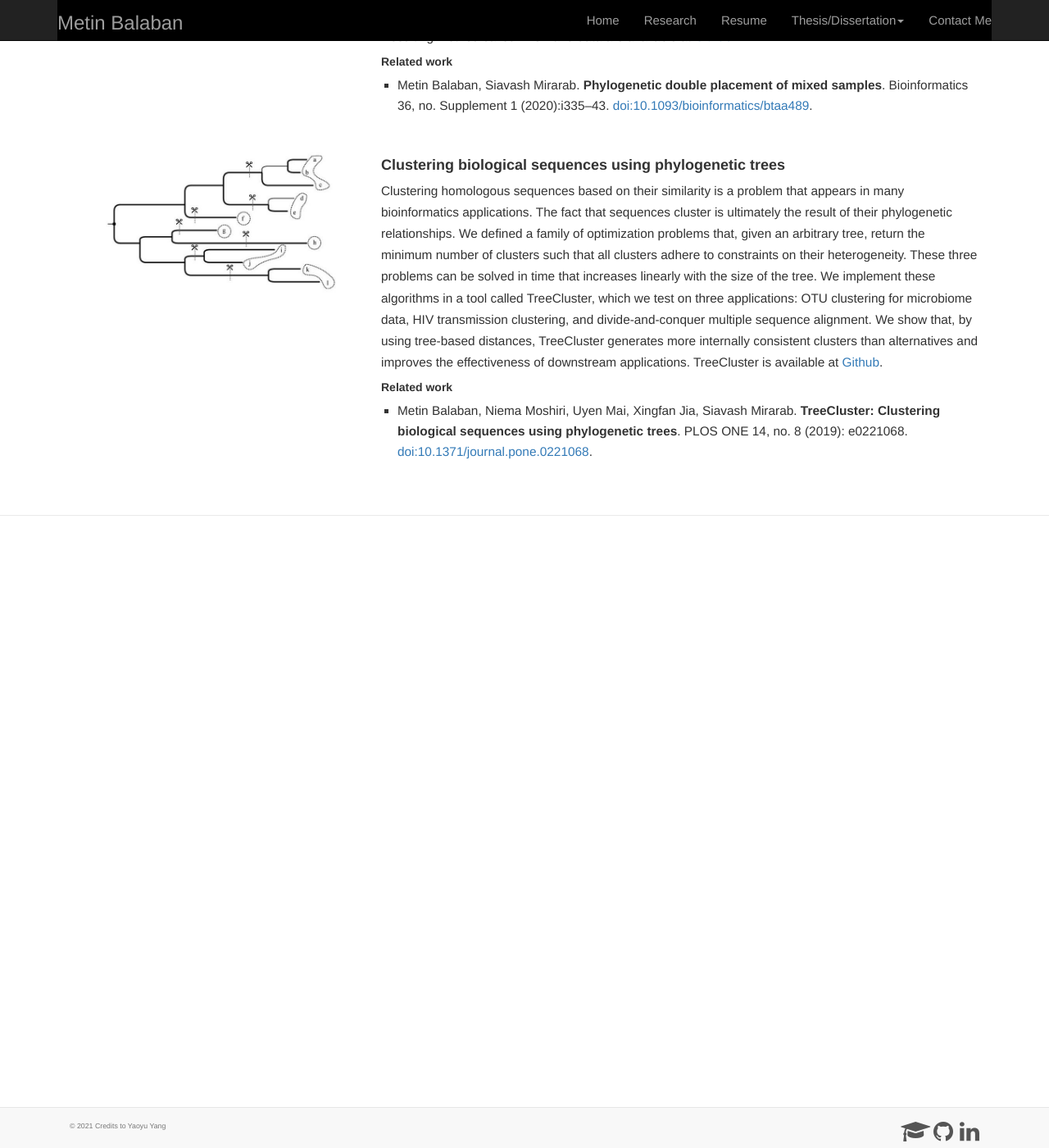
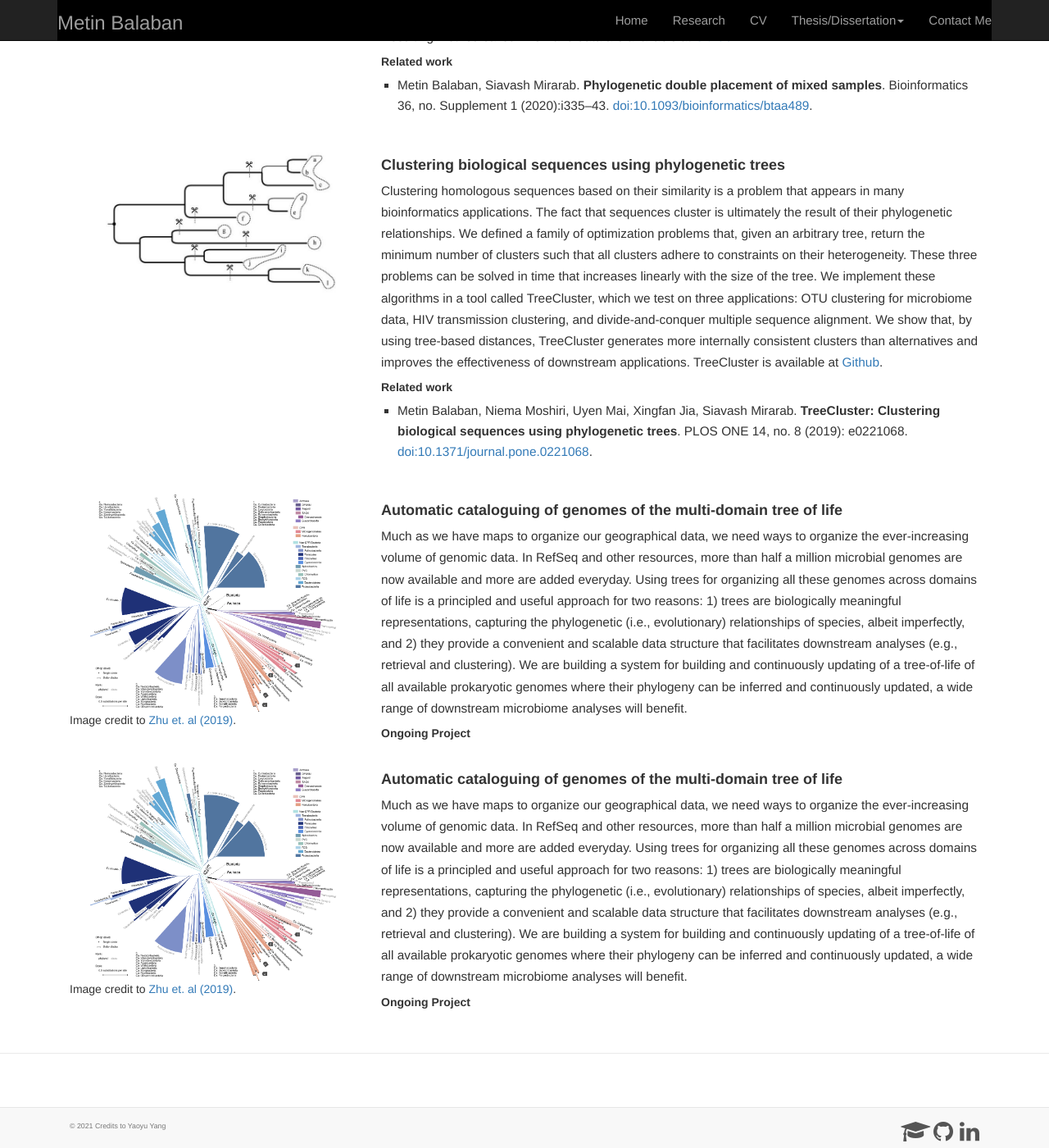
Before and after one commit to balabanmetin/balabanmetin.github.io, a Jekyll site: the page built from research/index.html, in a window 1280 px wide and 1400 px high, scrolled down 914 px. Shown: the whole window at 82% size. Built offline with Jekyll 4.4.1, drawn with Linux system fonts in a browser that asks for light colours; nearby versions of some CDN libraries.

Commit message:
resume -> cv

```diff
--- a/_includes/header.html
+++ b/_includes/header.html
@@ -15,7 +15,7 @@
            <!-- <li class="active"><a href="/">Home</a></li> -->
            <li><a href="/">Home</a></li>
            <li><a href="/research">Research</a></li>
-           <li><a href="/resume/balaban.pdf">Resume</a></li>
+           <li><a href="/resume/cv.pdf">CV</a></li>
            <li class="dropdown">
              <a href="/apps" class="dropdown-toggle" data-toggle="dropdown">Thesis/Dissertation<b class="caret"></b></a>
              <ul class="dropdown-menu">
--- a/index.html
+++ b/index.html
@@ -26,9 +26,9 @@ title: Metin Balaban
 	</p>
       <p>I obtained my M.S. in  <a href="https://ic.epfl.ch/en"
         target="_blank">Computer Science</a> at <a href="http://www.epfl.ch/"
-        target="_blank">Swiss Federal University of Technology in Lausanne</a>,
+        target="_blank">EPFL</a>,
       where I worked on computational biology and bioinformatics in <a
-        href="http://lcbb.epfl.ch" target="_blank">LCBB</a> (lead Bernard Moret). I completed my
+        href="http://lcbb.epfl.ch" target="_blank">LCBB</a> (lead by Bernard Moret). I completed my
        M.S. thesis
       titled <a href="/thesis/masterthesis.pdf">Real-time Traffic Estimation on
       Highways Using Cellular Data</a> at <a href="https://www.swisscom.ch/en/about.html"
--- a/research/index.html
+++ b/research/index.html
@@ -86,6 +86,59 @@ Phylogenetic placement of query samples on an existing phylogeny is increasingly
     </li>
   </ul>
 </div>
+
+<div class="col-md-4" style='margin-top:20px'>
+  <div class="imgAbt">
+    <img style = 'margin: auto' width="300" height="300" class="img-responsive
+    img-rounded" src="/images/wol.png" />
+  </div>
+	Image credit to <a href="https://doi.org/10.1038/s41467-019-13443-4"
+       target="_blank">Zhu et. al (2019)</a>.
+</div>
+<div class="col-md-8" style='margin-top:20px'>
+  <h4>Automatic cataloguing of genomes of the multi-domain tree of life</h4>
+  <p>  Much as we have maps to organize our geographical data, we need ways to organize the ever-increasing volume of genomic data. In RefSeq and other resources, more than half a million microbial genomes are now available and more are added everyday.
+Using trees for organizing all these genomes across domains of life is a principled and useful approach for two reasons:
+1) trees are biologically meaningful representations, capturing the phylogenetic (i.e., evolutionary) relationships of species, albeit imperfectly, and
+2) they provide a convenient and scalable data structure that facilitates downstream analyses (e.g., retrieval and clustering).
+We are building a system for building and continuously updating of a tree-of-life of all available prokaryotic genomes where their phylogeny can be inferred and continuously updated, a wide range of downstream microbiome analyses will benefit.
+  </p>
+  <h5>Ongoing Project</h5>
+  <!--<ul class='pubs'>
+    <li> Metin Balaban, Niema Moshiri, Uyen Mai, Xingfan Jia, Siavash Mirarab. <b>TreeCluster: Clustering biological sequences using phylogenetic trees</b>. PLOS ONE 14, no. 8 (2019): e0221068.
+      <a href="https://doi.org/10.1371/journal.pone.0221068"
+       target="_blank">doi:10.1371/journal.pone.0221068</a>.
+    </li>
+  </ul>
+-->
+</div>
+
+
+<div class="col-md-4" style='margin-top:20px'>
+  <div class="imgAbt">
+    <img style = 'margin: auto' width="300" height="300" class="img-responsive
+    img-rounded" src="/images/wol.png" />
+  </div>
+	Image credit to <a href="https://doi.org/10.1038/s41467-019-13443-4"
+       target="_blank">Zhu et. al (2019)</a>.
+</div>
+<div class="col-md-8" style='margin-top:20px'>
+  <h4>Automatic cataloguing of genomes of the multi-domain tree of life</h4>
+  <p>  Much as we have maps to organize our geographical data, we need ways to organize the ever-increasing volume of genomic data. In RefSeq and other resources, more than half a million microbial genomes are now available and more are added everyday.
+Using trees for organizing all these genomes across domains of life is a principled and useful approach for two reasons:
+1) trees are biologically meaningful representations, capturing the phylogenetic (i.e., evolutionary) relationships of species, albeit imperfectly, and
+2) they provide a convenient and scalable data structure that facilitates downstream analyses (e.g., retrieval and clustering).
+We are building a system for building and continuously updating of a tree-of-life of all available prokaryotic genomes where their phylogeny can be inferred and continuously updated, a wide range of downstream microbiome analyses will benefit.
+  </p>
+  <h5>Ongoing Project</h5>
+  <!--<ul class='pubs'>
+    <li> Metin Balaban, Niema Moshiri, Uyen Mai, Xingfan Jia, Siavash Mirarab. <b>TreeCluster: Clustering biological sequences using phylogenetic trees</b>. PLOS ONE 14, no. 8 (2019): e0221068.
+      <a href="https://doi.org/10.1371/journal.pone.0221068"
+       target="_blank">doi:10.1371/journal.pone.0221068</a>.
+    </li>
+  </ul>
+-->
+</div>
 <!--
 <div class="col-md-4" style='margin-top:20px'>
   <div class="imgAbt">
```
Also changed, not shown: images/wol.png (added), 4 other files.
